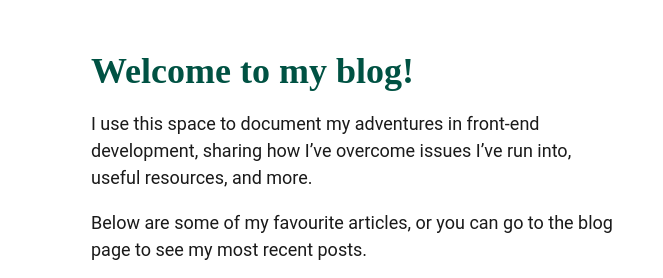
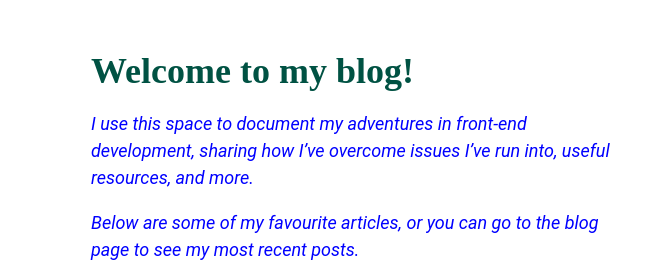
Before and after one commit to donquihotedoflamingo/JAMstack, an Eleventy site: page src/index.njk in a window 1280 px wide. Shown: the part 268-546 px from the top of the page, 0-663 px from the left. Built offline with nearby package versions, Linux system fonts and the light colour scheme; Eleventy itself is replaced by a stand-in of ours; files that its build step writes are made by us from their sources.

Commit message:
modify css

```diff
--- a/src/style.css
+++ b/src/style.css
@@ -390,6 +390,7 @@ h1 {
   color: green;
 }
 
-p:first-child {
+p {
   color: blue;
+  font-style: italic;
 }
```
